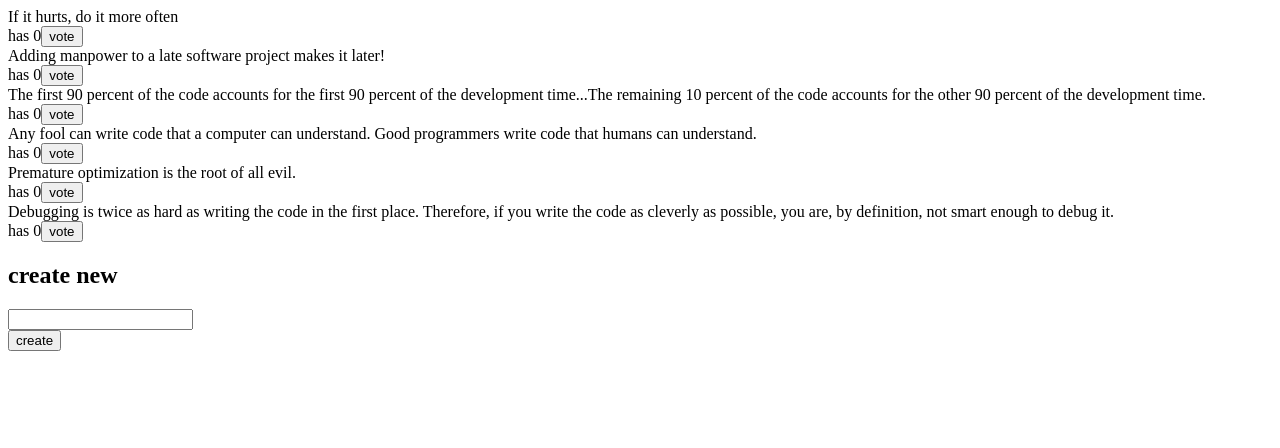
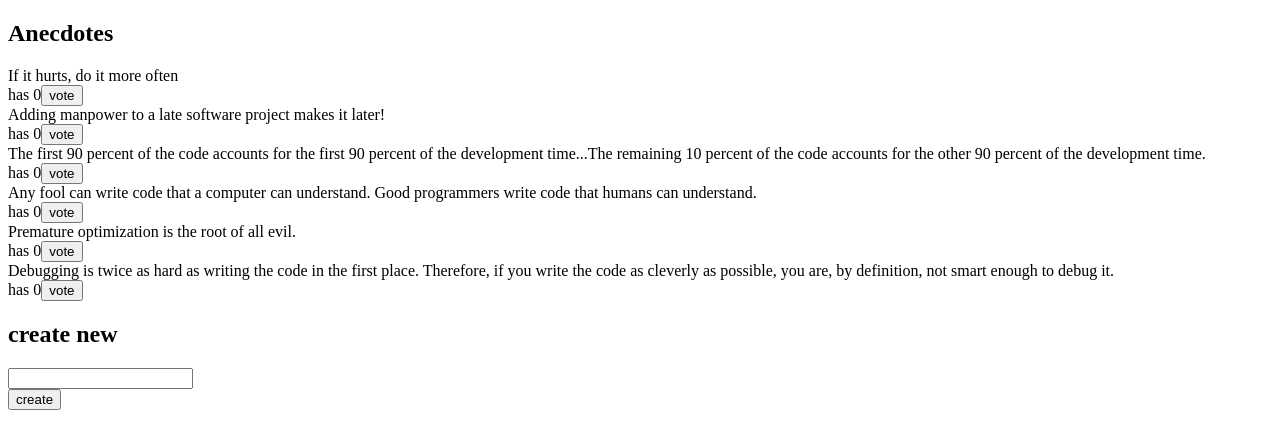
Before and after one commit to decorouz/fullStackMooc-part6, a React (Create React App) app in the folder redux-anecdotes/: page / in a window 1280 px wide. Shown: the top 448 px of the page. Built offline with nearby package versions, Linux system fonts and the light colour scheme.

Commit message:
updated app.js

```diff
--- a/redux-anecdotes/src/App.js
+++ b/redux-anecdotes/src/App.js
@@ -1,11 +1,11 @@
 import React from 'react'
-
 import AnecdoteForm from './components/AnecdoteForm'
 import AnecdoteList from './components/AnecdoteList'
 
 const App = () => {
   return (
     <div>
+      <h2>Anecdotes</h2>
       <AnecdoteList />
       <AnecdoteForm />
     </div>
```
